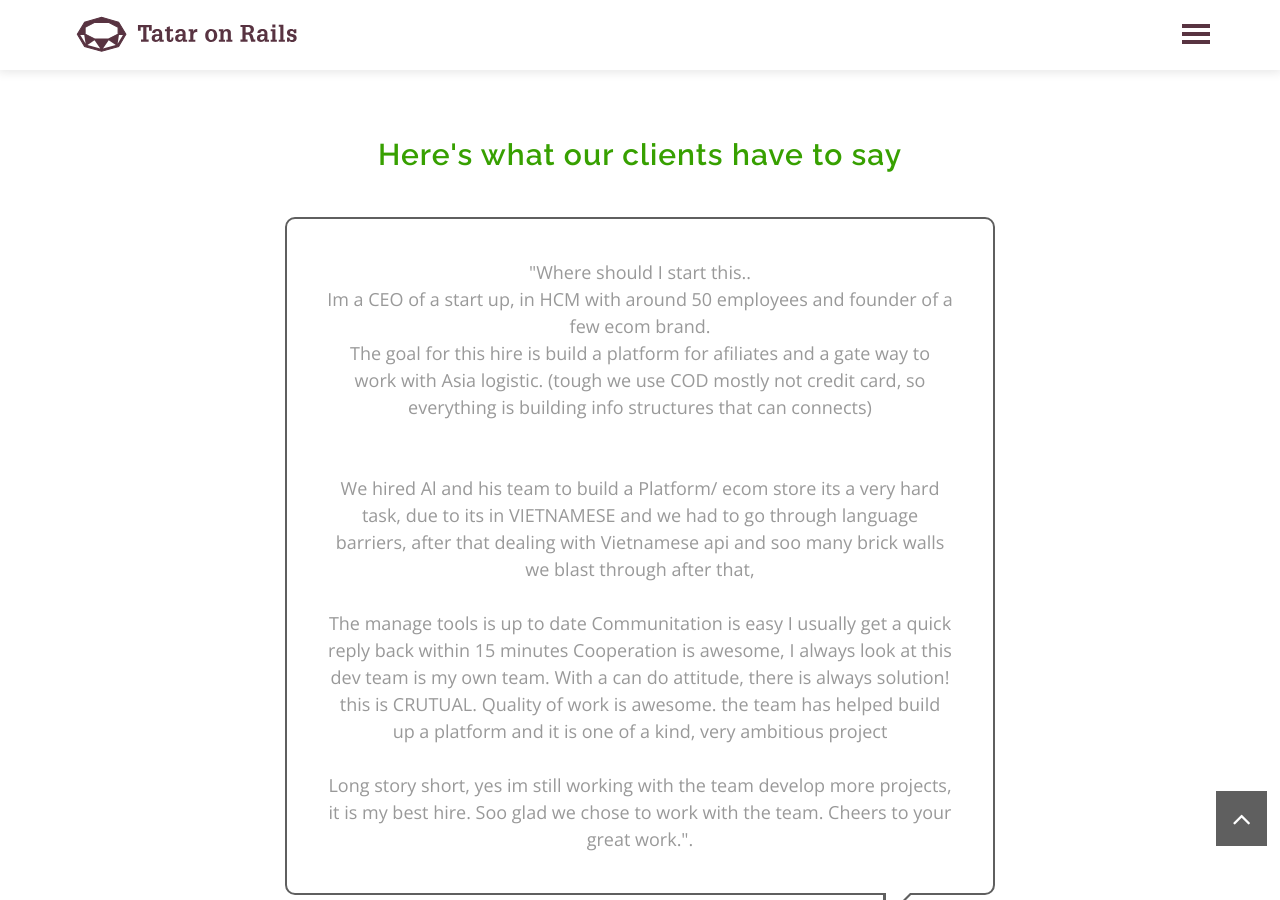
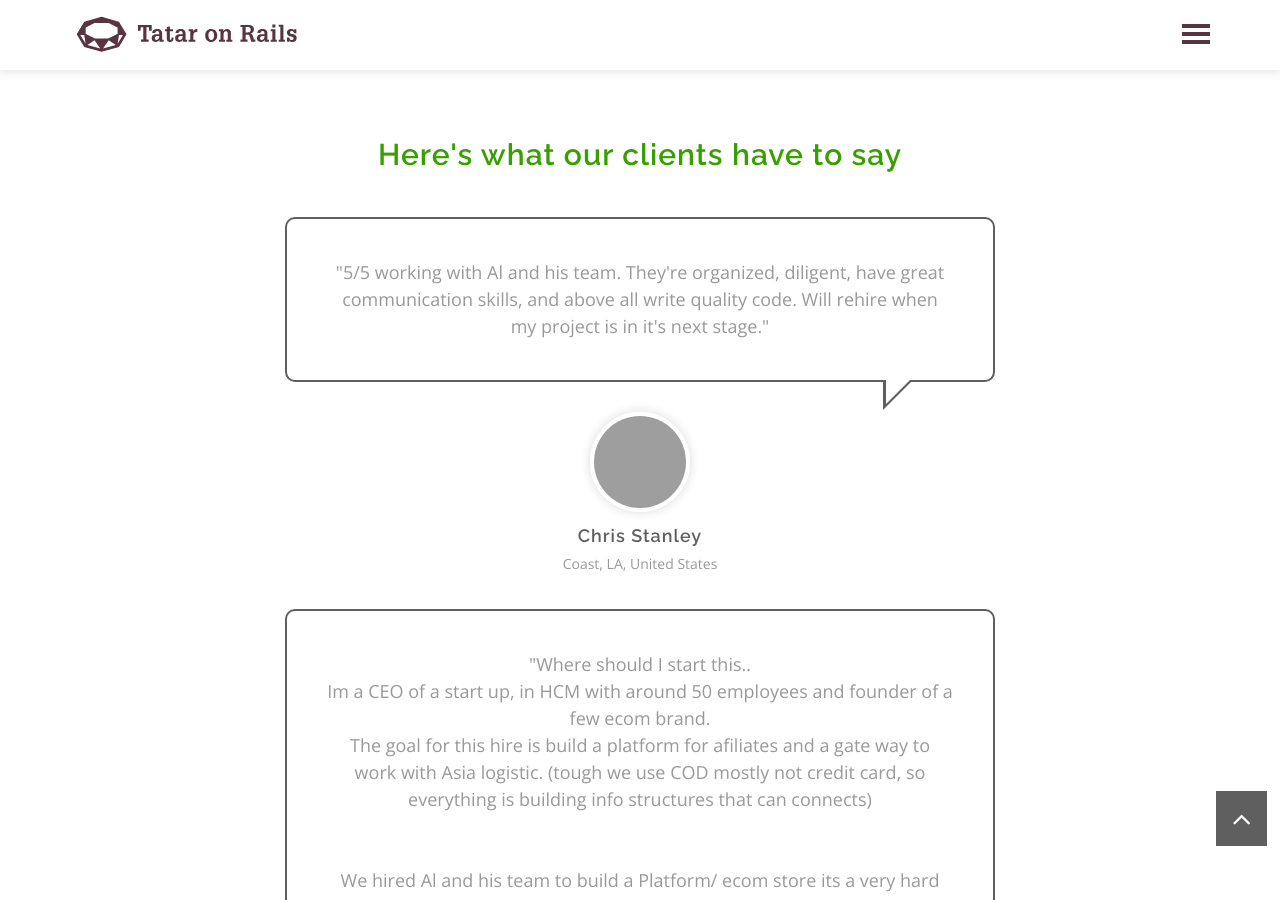
Before and after one commit to tataronrails/tataronrails.github.io, a Jekyll site: the page built from index.md, in a window 1280 px wide and 900 px high, scrolled down 2023 px. Built offline with Jekyll 4.4.1, drawn with Linux system fonts in a browser that asks for light colours; our own code applies the rules of GitHub Pages for plain Markdown files; grey boxes are pictures that could not be loaded.

Commit message:
Update default.html
added feedback from Chris Stanley

```diff
--- a/_layouts/default.html
+++ b/_layouts/default.html
@@ -221,6 +221,21 @@
                         <div class="container">
                             <div class="row">
                                 <div class="col-md-8 col-md-offset-2">
+
+                                <!--beginning of feedback block -->
+                                    <div class="item wow fadeInRight" data-wow-delay="0.7s">
+                                        <p class="speech">
+                                            "5/5 working with Al and his team. They're organized, diligent, have great communication skills, and above all write quality code. Will rehire when my project is in it's next stage."
+                                        </p>
+                                        <div class="client-info">
+                                            <img src="/assets/images/chris.jpeg">
+                                            <h4>
+                                                Chris Stanley
+                                            </h4>
+                                            <span>Coast, LA, United States</span>
+                                        </div>
+                                    </div>
+                                    <!-- /.item -->
 
 
                                     <!--beginning of feedback block -->
```
